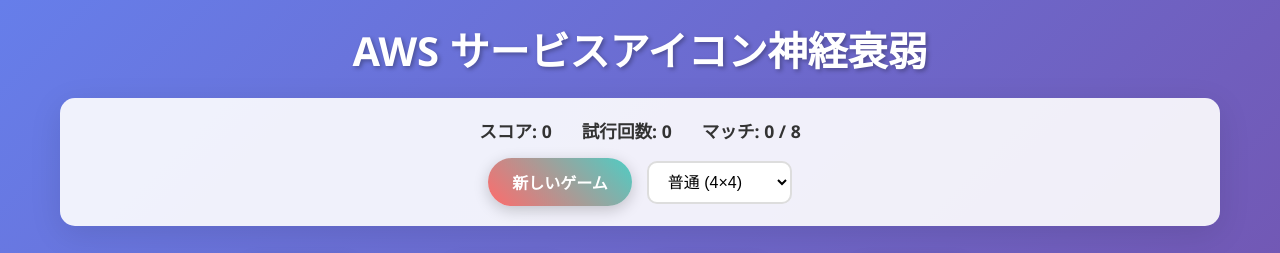
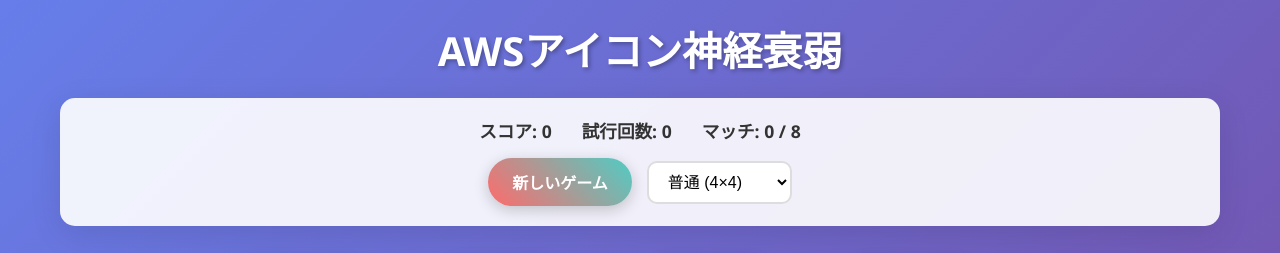
Before and after one commit to tanny-pm/aws-puzzle, a plain HTML site: page index.html in a window 1280 px wide. Shown: the top 253 px of the page. Drawn offline with Linux system fonts and the light colour scheme.

Commit message:
fix: game title

```diff
--- a/index.html
+++ b/index.html
@@ -1,15 +1,17 @@
 <!DOCTYPE html>
 <html lang="ja">
+
 <head>
     <meta charset="UTF-8">
     <meta name="viewport" content="width=device-width, initial-scale=1.0">
-    <title>AWS サービスアイコン神経衰弱</title>
+    <title>AWSアイコン神経衰弱</title>
     <link rel="stylesheet" href="style.css">
 </head>
+
 <body>
     <div class="container">
         <header>
-            <h1>AWS サービスアイコン神経衰弱</h1>
+            <h1>AWSアイコン神経衰弱</h1>
             <div class="game-info">
                 <div class="score">
                     <span>スコア: <span id="score">0</span></span>
@@ -57,4 +59,5 @@
 
     <script src="script.js"></script>
 </body>
+
 </html>
```
